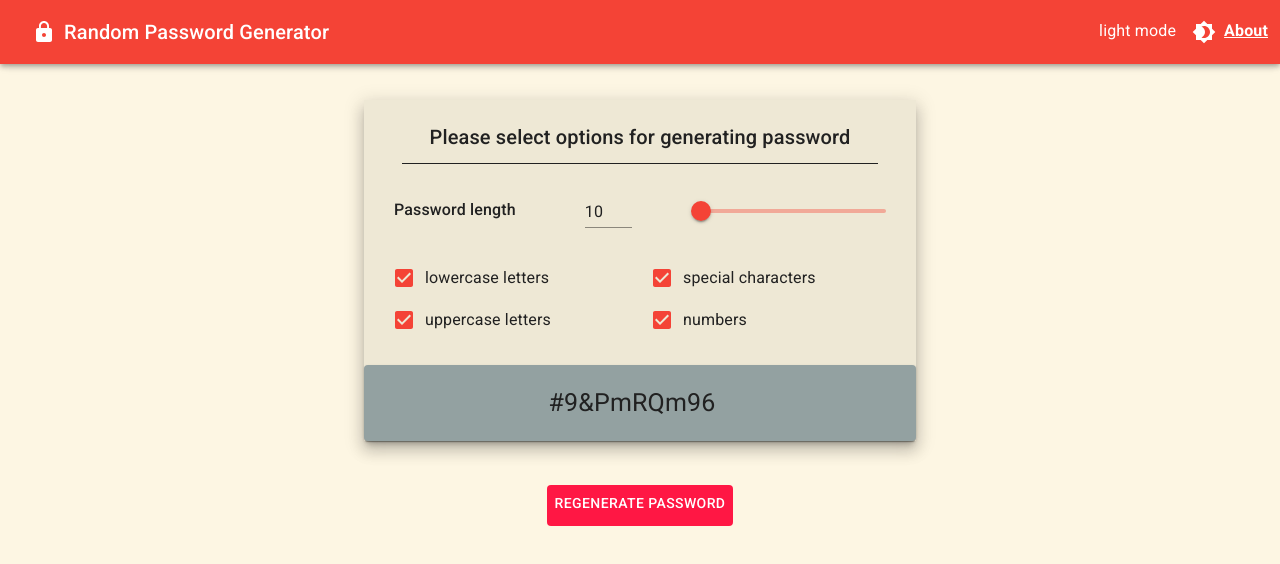
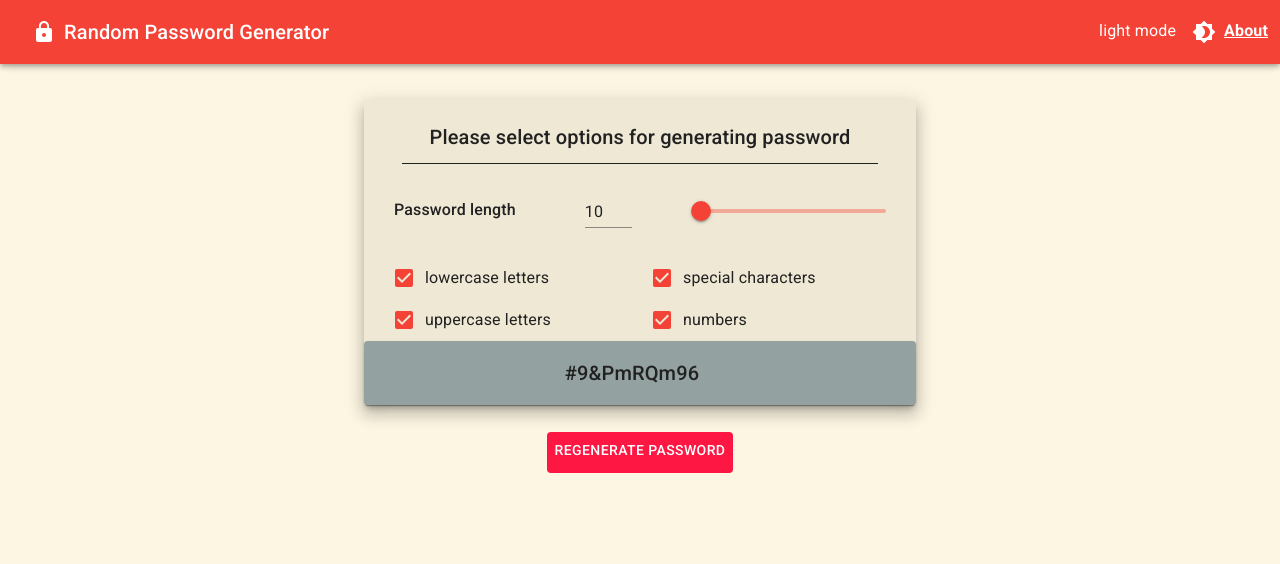
Before and after one commit to szaster/Password-Generator, a React (Create React App) app: page / in a window 1280 px wide. Shown: the top 564 px of the page. Built offline with nearby package versions, Linux system fonts and the light colour scheme; the HTML template or start-up script is replaced by a standard one.

Commit message:
more bug fix

```diff
--- a/src/pages/components/PasswordDisplay.jsx
+++ b/src/pages/components/PasswordDisplay.jsx
@@ -1,6 +1,11 @@
 import React from "react";
-import { Paper, Box, Typography } from "@mui/material";
+import { Paper, Box, Typography, Grid } from "@mui/material";
 import { useStyles } from "../Home";
+import { createTheme, responsiveFontSizes } from "@mui/material/styles";
+import { ThemeProvider } from "@mui/system";
+
+let theme = createTheme();
+theme = responsiveFontSizes(theme);
 
 export function PasswordDisplay(props) {
   const password = props.password || "not set";
@@ -8,12 +13,11 @@ export function PasswordDisplay(props) {
   return (
     <div>
       <Paper style={{ background: "#93a1a1" }} className={classes.root}>
-        <Typography component="div" variant="subtitle1" gutterBottom>
+        <ThemeProvider theme={theme}>
+          <Typography variant="h6" gutterBottom>
             <Box
               textAlign="center"
               fontWeight="fontWeightLarge"
-            fontSize={25}
-            m={3}
               paddingTop={2}
               paddingRight={2}
               paddingLeft={0}
@@ -22,6 +26,7 @@ export function PasswordDisplay(props) {
               {password}
             </Box>
           </Typography>
+        </ThemeProvider>
       </Paper>
     </div>
   );
```
Lines whose indentation alone changed are shown as unchanged.
